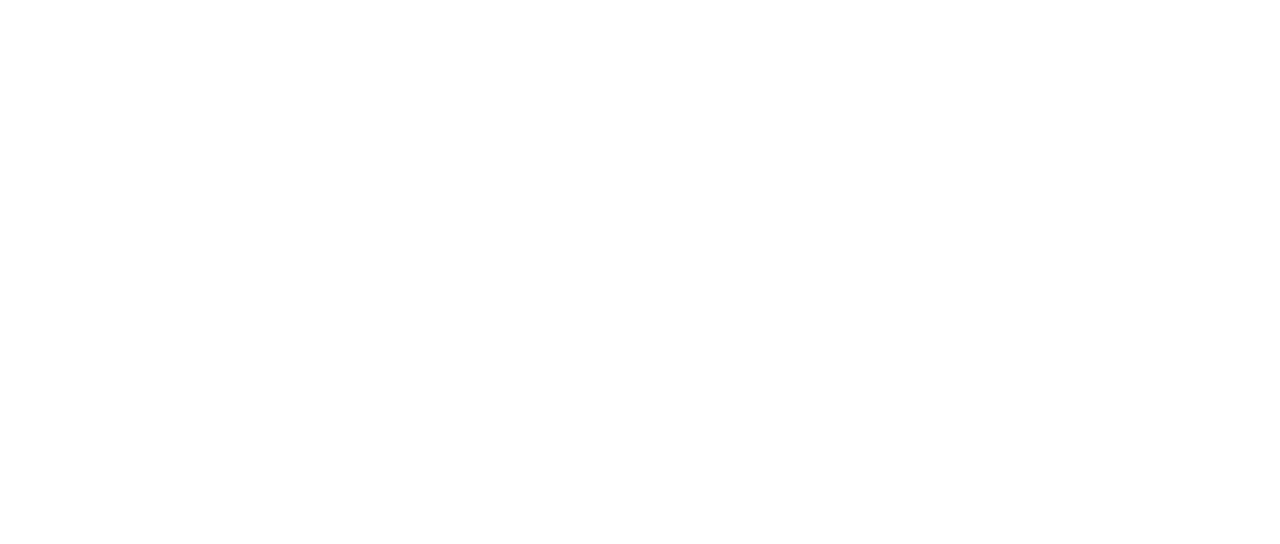
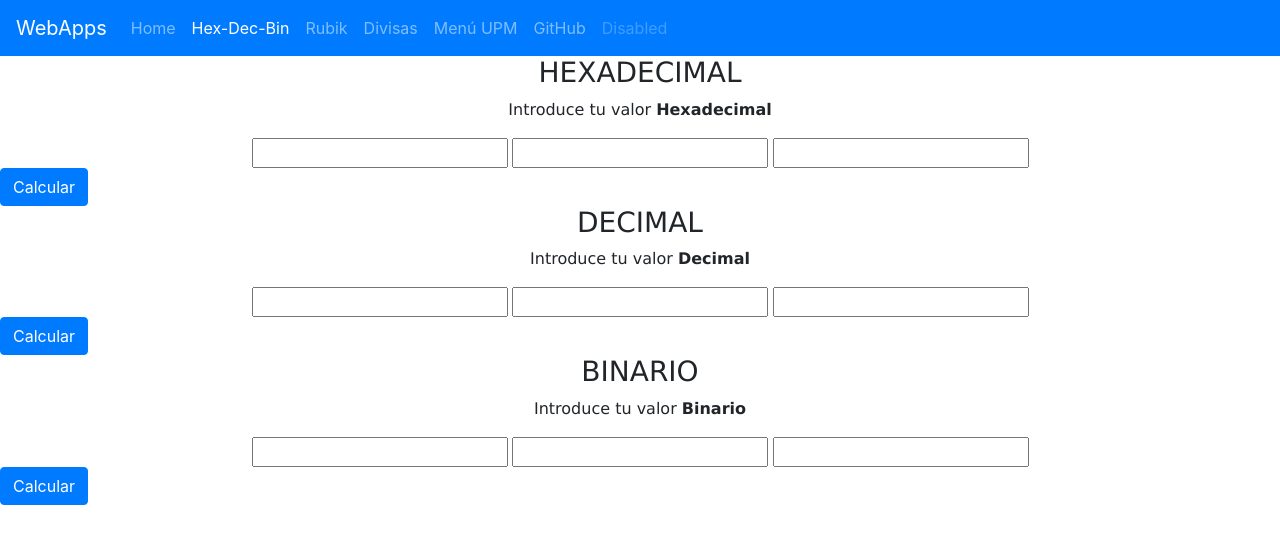
Before and after one commit to sergylm/WebApps, a Flask app: page /hex-dec-bin in a window 1280 px wide. Before the commit the part shown is empty. Shown: the top 544 px of the page. Run offline with Flask 2, Linux system fonts and the light colour scheme; some libraries are stand-ins or nearby versions.

Commit message:
First version

```diff
--- a/templates/hex2dec2bin.html
+++ b/templates/hex2dec2bin.html
@@ -1,10 +1,98 @@
 <!DOCTYPE html>
 <html lang="en">
 <head>
-    <meta charset="UTF-8">
+    <!-- Required meta tags -->
+    <meta charset="utf-8">
+    <meta name="viewport" content="width=device-width, initial-scale=1, shrink-to-fit=no">
+    <!-- Bootstrap CSS -->
+    <link rel="stylesheet" href="https://stackpath.bootstrapcdn.com/bootstrap/4.3.1/css/bootstrap.min.css" integrity="sha384-ggOyR0iXCbMQv3Xipma34MD+dH/1fQ784/j6cY/iJTQUOhcWr7x9JvoRxT2MZw1T" crossorigin="anonymous">
+
+    <script>
+            function hex2dec2bin() {
+            document.hexadecimal.dec1.value = 'decimal'
+            document.hexadecimal.bin1.value = 'binario'
+            }
+
+            function dec2hex2bin() {
+            document.decimal.hex2.value = 'hexadecimal'
+            document.decimal.bin2.value = 'binario'
+            }
+
+            function bin2dec2hex() {
+            document.binary.hex3.value = 'hexadecimal'
+            document.binary.dec3.value = 'decimal'
+            }
+
+    </script>
+
     <title>WebApps:Hex-Dec-Bin</title>
 </head>
 <body>
+        <nav class="navbar navbar-expand-lg navbar-dark bg-primary">
+              <a class="navbar-brand" href="#">WebApps</a>
+              <button class="navbar-toggler" type="button" data-toggle="collapse" data-target="#navbarNavAltMarkup" aria-controls="navbarNavAltMarkup" aria-expanded="false" aria-label="Toggle navigation">
+                <span class="navbar-toggler-icon"> </span>
+              </button>
+              <div class="collapse navbar-collapse" id="navbarNavAltMarkup">
+                <div class="navbar-nav">
+                    <a class="nav-item nav-link" href="/">Home</a>
+                    <a class="nav-item nav-link active" href="/hex-dec-bin">Hex-Dec-Bin <span class="sr-only">(current)</span></a>
+                    <a class="nav-item nav-link" href="/rubik">Rubik</a>
+                    <a class="nav-item nav-link" href="/divisas">Divisas</a>
+                    <a class="nav-item nav-link" href="/upm-menu">Menú UPM</a>
+                    <a class="nav-item nav-link" href="https://github.com/sergylopez21/WebApps" target="_blank">GitHub</a>
+                    <a class="nav-item nav-link disabled" href="#" tabindex="-1" aria-disabled="true">Disabled</a>
+                </div>
+              </div>
+        </nav>
 
+        <form name="hexadecimal">
+            <div class="card-body" style="font-family:verdana; text-align:center; padding:0px; margin:0px">
+                <h3>HEXADECIMAL</h3>
+                <p>Introduce tu valor <b>Hexadecimal</b></p>
+              </div>
+            <div style="text-align:center">
+                <input name="hex1" id="hex">
+                <input name="dec1" id="dec">
+                <input name="bin1" id="bin">
+            </div>
+            <input class="btn btn-primary" type="button" onclick="hex2dec2bin()" value="Calcular">
+        </div>
+        </form>
+
+        <form name="decimal">
+            <div class="card-body" style="font-family:verdana; text-align:center; padding:0px; margin:0px">
+                <h3>DECIMAL</h3>
+                <p>Introduce tu valor <b>Decimal</b></p>
+              </div>
+            <div style="text-align:center">
+                <input name="dec2">
+                <input name="hex2">
+                <input name="bin2">
+            </div>
+            <input class="btn btn-primary" type="button" onclick="dec2hex2bin()" value="Calcular">
+        </div>
+        </form>
+
+        <form name="binary">
+            <div class="card-body" style="font-family:verdana; text-align:center; padding:0px; margin:0px">
+                <h3>BINARIO</h3>
+                <p>Introduce tu valor <b>Binario</b></p>
+              </div>
+            <div style="text-align:center">
+                <input name="bin3">
+                <input name="dec3">
+                <input name="hex3">
+            </div>
+            <input class="btn btn-primary" type="button" onclick="bin2dec2hex()" value="Calcular">
+        </div>
+        </form>
+
+
+        <!-- Optional JavaScript -->
+        <!-- jQuery first, then Popper.js, then Bootstrap JS -->
+        <script src="https://code.jquery.com/jquery-3.3.1.slim.min.js" integrity="sha384-q8i/X+965DzO0rT7abK41JStQIAqVgRVzpbzo5smXKp4YfRvH+8abtTE1Pi6jizo" crossorigin="anonymous"></script>
+        <script src="https://cdnjs.cloudflare.com/ajax/libs/popper.js/1.14.7/umd/popper.min.js" integrity="sha384-UO2eT0CpHqdSJQ6hJty5KVphtPhzWj9WO1clHTMGa3JDZwrnQq4sF86dIHNDz0W1" crossorigin="anonymous"></script>
+        <script src="https://stackpath.bootstrapcdn.com/bootstrap/4.3.1/js/bootstrap.min.js" integrity="sha384-JjSmVgyd0p3pXB1rRibZUAYoIIy6OrQ6VrjIEaFf/nJGzIxFDsf4x0xIM+B07jRM" crossorigin="anonymous"></script>
 </body>
 </html>
```
